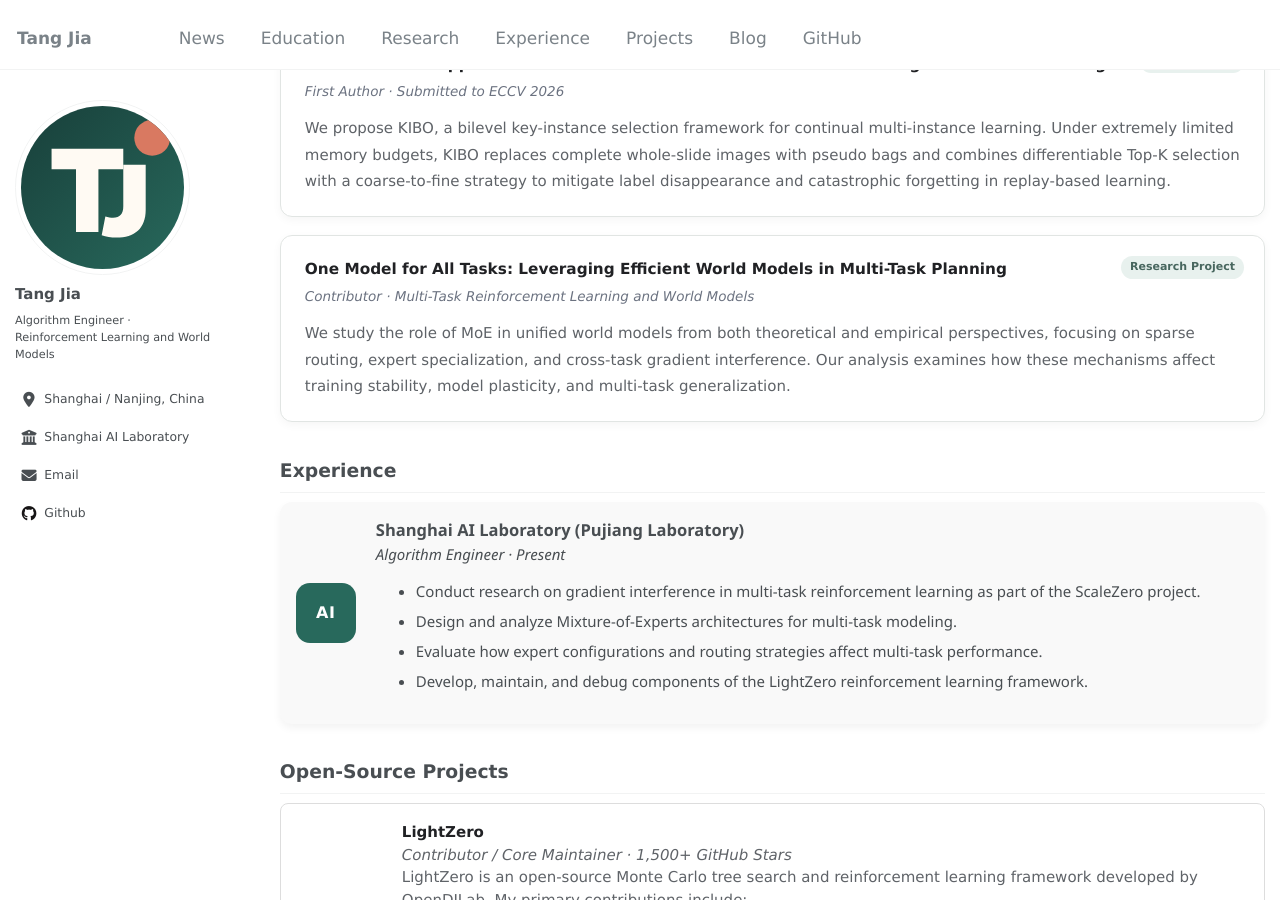
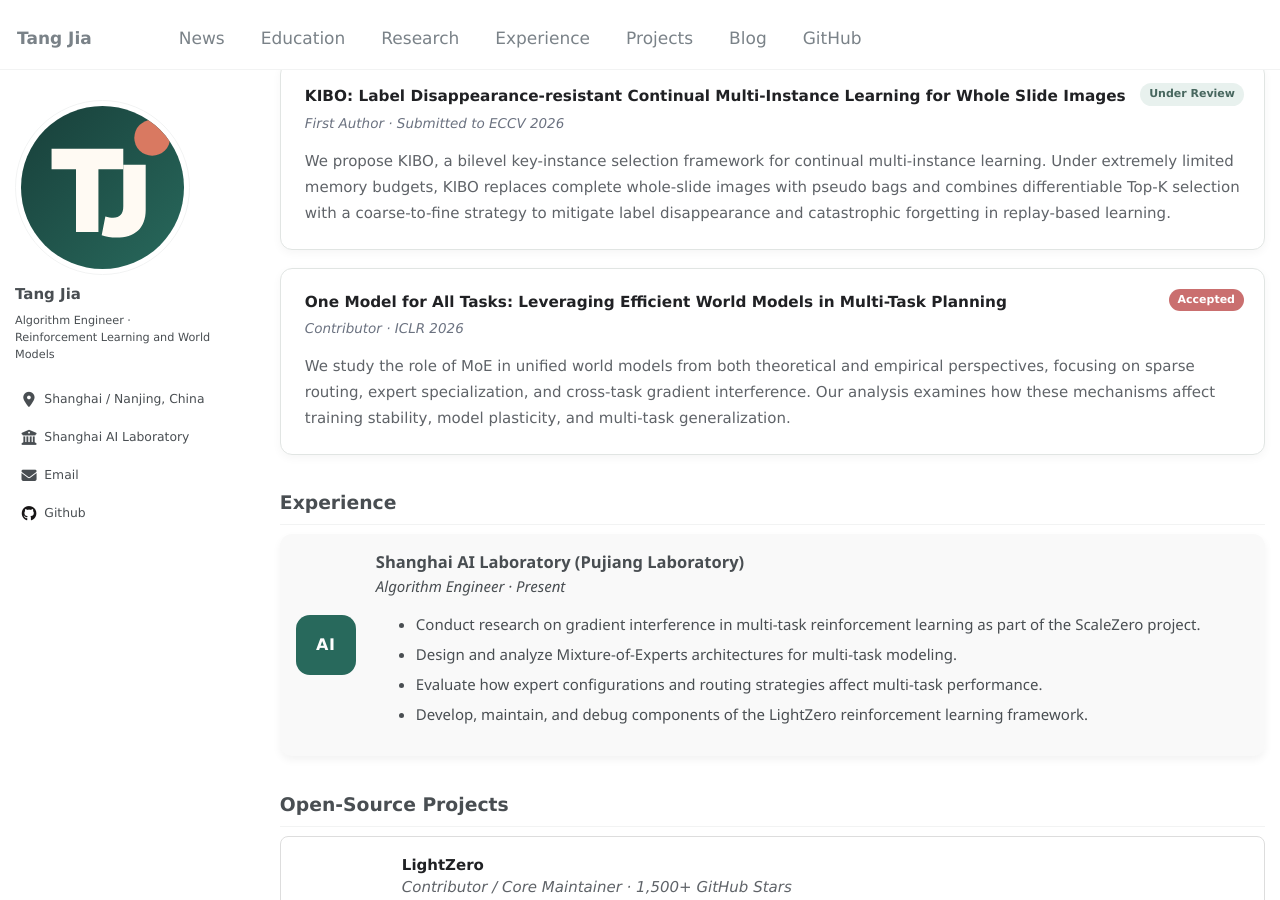
Before and after one commit to tAnGjIa520/tAnGjIa520.github.io, a Jekyll site: the page built from _pages/about.md, in a window 1280 px wide and 900 px high, scrolled down 1164 px. Built offline with Jekyll 4.4.1, drawn with Linux system fonts in a browser that asks for light colours; some web fonts are replaced; some of the changed text lies outside the part shown.

Commit message:
Mark multi-task world model paper as accepted

```diff
--- a/_pages/about.md
+++ b/_pages/about.md
@@ -20,6 +20,7 @@ If you are interested in my research or projects, feel free to contact me at [ta
 
 <div class="news-box">
   <ul class="news-list">
+    <li><span class="news-date"><em>2026</em></span> 🎉 <strong>One Model for All Tasks</strong> was accepted at ICLR 2026.</li>
     <li><span class="news-date"><em>2026</em></span> 🎉 Our first-author paper was accepted by <strong>Frontiers of Computer Science</strong>.</li>
     <li><span class="news-date"><em>2025.07</em></span> 🚀 Joined Shanghai AI Laboratory as a research intern.</li>
     <li><span class="news-date"><em>2025.07</em></span> 🧩 Started contributing to the development and maintenance of LightZero.</li>
@@ -67,9 +68,9 @@ If you are interested in my research or projects, feel free to contact me at [ta
 </div>
 
 <div class="research-card">
-  <span class="status-badge muted">Research Project</span>
+  <span class="status-badge">Accepted</span>
   <strong>One Model for All Tasks: Leveraging Efficient World Models in Multi-Task Planning</strong><br>
-  <em>Contributor · Multi-Task Reinforcement Learning and World Models</em>
+  <em>Contributor · ICLR 2026</em>
   <p>We study the role of MoE in unified world models from both theoretical and empirical perspectives, focusing on sparse routing, expert specialization, and cross-task gradient interference. Our analysis examines how these mechanisms affect training stability, model plasticity, and multi-task generalization.</p>
 </div>
 
```
